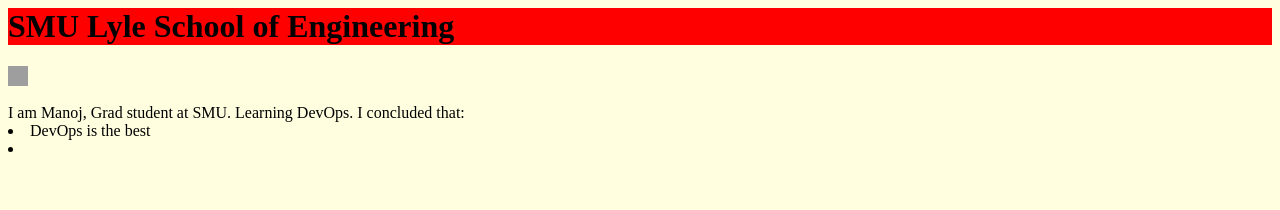
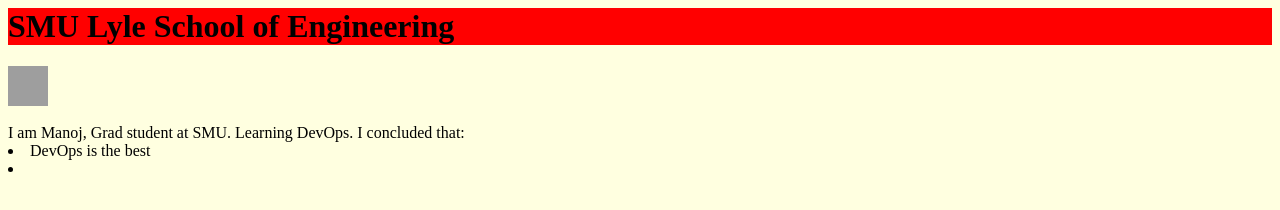
Before and after one commit to manojb2487/SMU-EETS8357-Manoj, a plain HTML site: page index.html in a window 1280 px wide. Drawn offline with Linux system fonts and the light colour scheme; grey boxes are pictures that could not be loaded.

Commit message:
Update index.html

```diff
--- a/index.html
+++ b/index.html
@@ -3,7 +3,7 @@
 <h1 style="background-color:Red;"> SMU Lyle School of Engineering </h1>
   <h2> </h2>
 
-  <img src="https://www.smu.edu/-/media/Site/DevelopmentExternalAffairs/MarketingCommunications/Logos/athletics/SMUonly,-d-,RwW,-d-,outline.jpg?la=en" alt="SMU LOGO" style="width:20px;height:20px"
+  <img src="https://www.smu.edu/-/media/Site/DevelopmentExternalAffairs/MarketingCommunications/Logos/athletics/SMUonly,-d-,RwW,-d-,outline.jpg?la=en" alt="SMU LOGO" style="width:40px;height:40px"
        </img>
   <br> </br>
 <p1> I am Manoj, Grad student at SMU. Learning DevOps. I concluded that: </p1>
```
